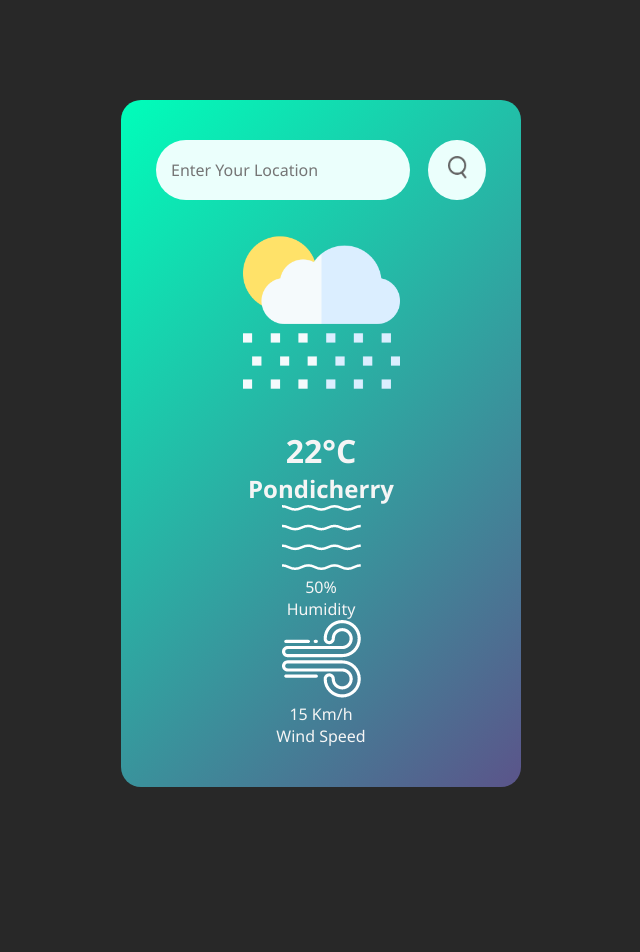
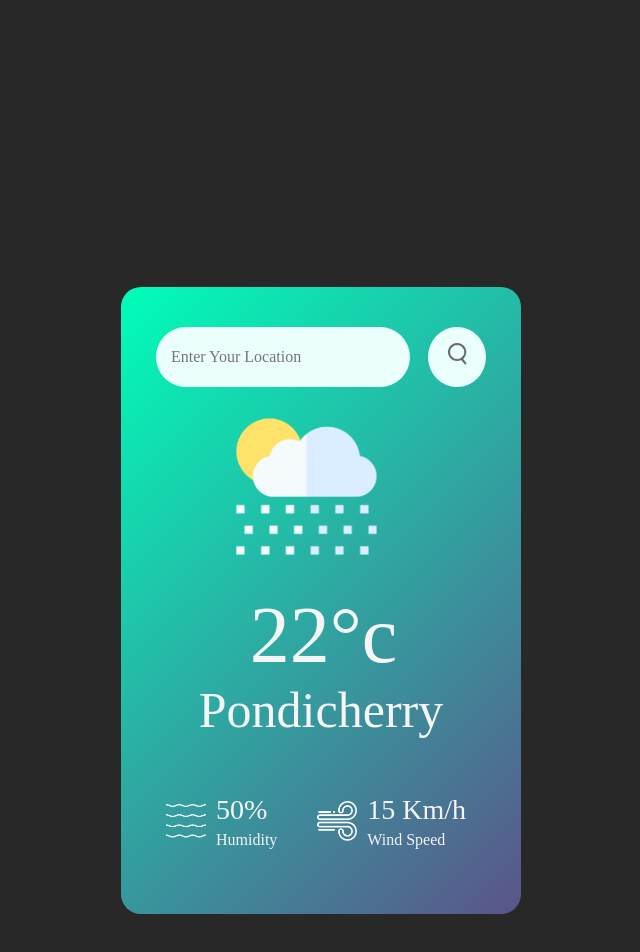
Before and after one commit to Thanosda/Weather-App, a plain HTML site: page index.html in a window 1280 px wide. Shown: the whole page, without its empty margins (319-959 px from the left). Before the commit the page ends 800 px from the top, so only its background shows below. Drawn offline with Linux system fonts and the light colour scheme.

Commit message:
Adding CSS

```diff
--- a/index.html
+++ b/index.html
@@ -17,25 +17,26 @@
         <button><img src="images/search.png" alt="search-bt" /></button>
       </div>
       <div class="weather-icon">
-            <img src="images/rain.png" alt="weather-icon" />
-            <h1 class="temp">22°C </h1>
+        <img class="rain" src="images/rain.png" alt="weather-icon" />
+      </div>
+      <h1 class="temp">22°c</h1>
       <h2 class="city">Pondicherry</h2>
+      <div class="detail">
         <div class="col">
-                <img src="images/humidity.png" alt="">
+          <img src="images/humidity.png" alt="humidity-icon" />
           <div>
             <p class="humidity">50%</p>
             <p>Humidity</p>
           </div>
         </div>
         <div class="col">
-                <img src="images/wind.png" alt="">
+          <img class="windimg" src="images/wind.png" alt="wind-icon" />
           <div>
             <p class="wind">15 Km/h</p>
             <p>Wind Speed</p>
           </div>
         </div>
-
-
+      </div>
     </div>
 
     <script src="weather.js"></script>
--- a/weather.css
+++ b/weather.css
@@ -2,12 +2,19 @@
     margin: 0;
     padding: 0;
     box-sizing: border-box;
-    font-family: 'Segoe UI', Tahoma, Geneva, Verdana, sans-serif;
+    font-family: "Times New Roman", Times, serif;
 }
 
 body{
 
-    background: rgba(0, 0, 0, 0.842);
+
+  height: 150vh; /* Full height of the screen */
+  display: flex; /* Enables flexbox */
+  justify-content: center; /* Center horizontally */
+  align-items: center; /* Center vertically */
+  background: rgba(0, 0, 0, 0.842);
+
+
 }
 
 .card{
@@ -15,7 +22,7 @@ body{
     max-width:400px;
     background: linear-gradient(135deg, #00feba, #5b548a);
     color: whitesmoke;
-    margin: 100px auto 0;
+
     border-radius:20px;
     text-align: center;
     padding: 40px 35px;
@@ -56,3 +63,54 @@ body{
     width: 19px;
 
 }
+.weather-icon{
+    width: 250px;
+    margin-top: -50px ;
+    padding: 15%;
+}
+h1{
+    font-size: 80px;
+    font-weight: 500;
+    margin-left: 5px;
+    margin-top: -50px;
+
+}
+h2{
+    font-size: 50px;
+    font-weight: 500;
+}
+
+.rain{
+    height: 200px;
+}
+
+.detail{
+    width: 100%;
+    display: flex;
+    align-items: center;
+    justify-content: space-between;
+    padding: 20px;
+    margin-top: 30px;
+    gap: 20px;
+}
+
+.col{
+    display: flex;
+    align-items: center;
+    text-align: left;
+}
+
+.col img{
+    width: 40px;
+    margin-right: 10px;
+    margin-left: -10px;
+}
+
+.col p{
+    margin: 5px 0;
+}
+
+.humidity, .wind{
+    font-size: 28px;
+    font-weight: 500;
+}
```
Lines whose indentation alone changed are shown as unchanged.
